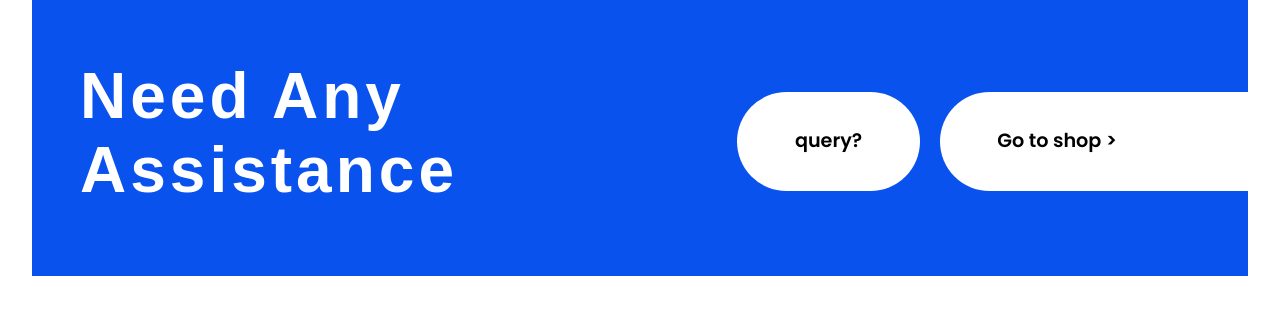
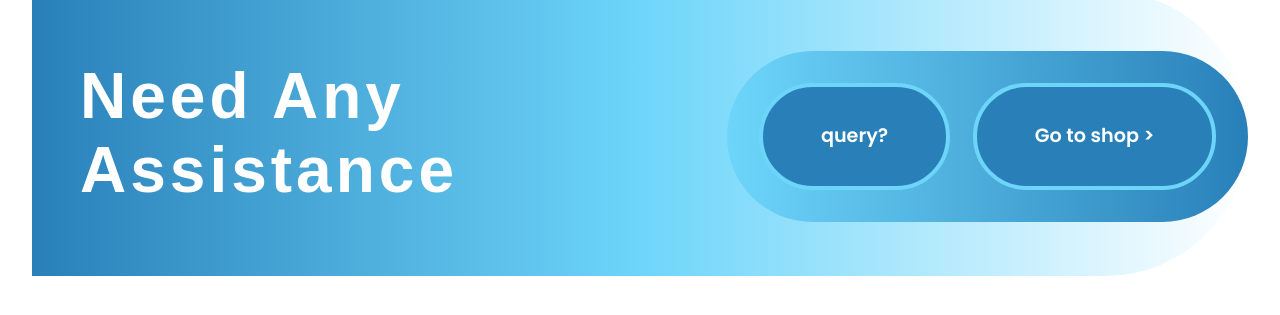
Before and after one commit to marsallan/Behide-V2, a website: page index.html in a window 1280 px wide. Shown: the part 189-504 px from the top of the page. Drawn offline with Linux system fonts and the light colour scheme; a web font is replaced by a local one.

Commit message:
added color to banner

```diff
--- a/asset/css/main.css
+++ b/asset/css/main.css
@@ -298,10 +298,33 @@ nav .nav-links .nav-link:hover span {
 }
 
 .footer-banner .banner-bg {
+  background: #2980B9;
+  /* fallback for old browsers */
+  /* Chrome 10-25, Safari 5.1-6 */
+  background: -webkit-gradient(linear, right top, left top, from(#FFFFFF), color-stop(#6DD5FA), to(#2980B9));
+  background: linear-gradient(to left, #FFFFFF, #6DD5FA, #2980B9);
+  /* W3C, IE 10+/ Edge, Firefox 16+, Chrome 26+, Opera 12+, Safari 7+ */
   position: relative;
   padding: 1em 3em;
-  background: #0952ee;
+  border-top-right-radius: 399px;
+  border-bottom-right-radius: 399px;
   /* fallback for old browsers */
+}
+
+.footer-banner .banner-bg .link-container {
+  background: #2980B9;
+  /* fallback for old browsers */
+  /* Chrome 10-25, Safari 5.1-6 */
+  background: -webkit-gradient(linear, left top, right top, from(#6DD5FA), to(#2980B9));
+  background: linear-gradient(to right, #6DD5FA, #2980B9);
+  /* W3C, IE 10+/ Edge, Firefox 16+, Chrome 26+, Opera 12+, Safari 7+ */
+  position: absolute;
+  padding: 2em;
+  top: 21%;
+  right: 0%;
+  border-radius: 99px;
+  -webkit-transition: 200ms;
+  transition: 200ms;
 }
 
 .footer-banner .banner-bg .banner-title {
@@ -311,34 +334,29 @@ nav .nav-links .nav-link:hover span {
   letter-spacing: 4px;
 }
 
-.footer-banner .banner-bg .queries, .footer-banner .banner-bg .shoping {
-  position: absolute;
+.footer-banner .banner-bg .queries,
+.footer-banner .banner-bg .shoping {
   display: inline-block;
   text-decoration: none;
   padding: 2em 3em;
   font-size: 1.2em;
-  background: var(--white);
-  color: var(--black);
+  background: #2980B9;
+  color: var(--white);
   font-weight: 600;
   border-radius: 99px;
   -webkit-transition: 200ms;
   transition: 200ms;
   -webkit-transform-origin: left;
           transform-origin: left;
+  border: 4px solid #6DD5FA;
 }
 
-.footer-banner .banner-bg .queries:hover, .footer-banner .banner-bg .shoping:hover {
-  letter-spacing: 2px;
-}
-
-.footer-banner .banner-bg .queries {
-  bottom: 30%;
-  right: 27%;
+.footer-banner .banner-bg .queries:hover,
+.footer-banner .banner-bg .shoping:hover {
+  border-color: #fff;
 }
 
 .footer-banner .banner-bg .shoping {
-  padding-right: 10em;
-  bottom: 30%;
-  right: -5%;
+  margin-left: 1em;
 }
 /*# sourceMappingURL=main.css.map */
--- a/index.html
+++ b/index.html
@@ -70,8 +70,9 @@
     <div class="footer-banner">
         <div class="banner-bg">
             <h2 class="banner-title">Need Any<br>Assistance</h2>
-            <a href="#" class="queries">query?</a>
-            <a href="#" class="shoping">Go to shop ></a>
+            <div class="link-container">
+                <a href="#" class="queries">query?</a>
+                <a href="#" class="shoping">Go to shop ></a></div>
         </div>
     </div>
 
```
